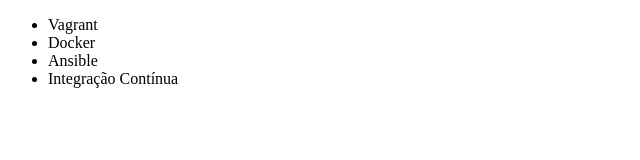
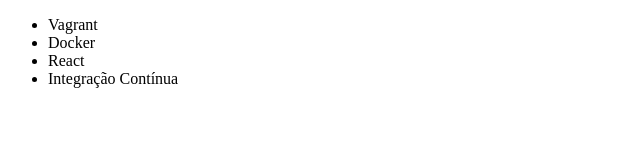
Before and after one commit to omarcioropelato/alura-git, a plain HTML site: page index.html in a window 1280 px wide. Shown: the full height of the page, 0-640 px from the left. Drawn offline with Linux system fonts and the light colour scheme.

Commit message:
Alterada a descrição do terceiro curso

```diff
--- a/index.html
+++ b/index.html
@@ -9,7 +9,7 @@
         <ul>
             <li>Vagrant</li>
             <li>Docker</li>
-            <li>Ansible</li>
+            <li>React</li>
             <li>Integração Contínua</li>
         </ul>
 
```
